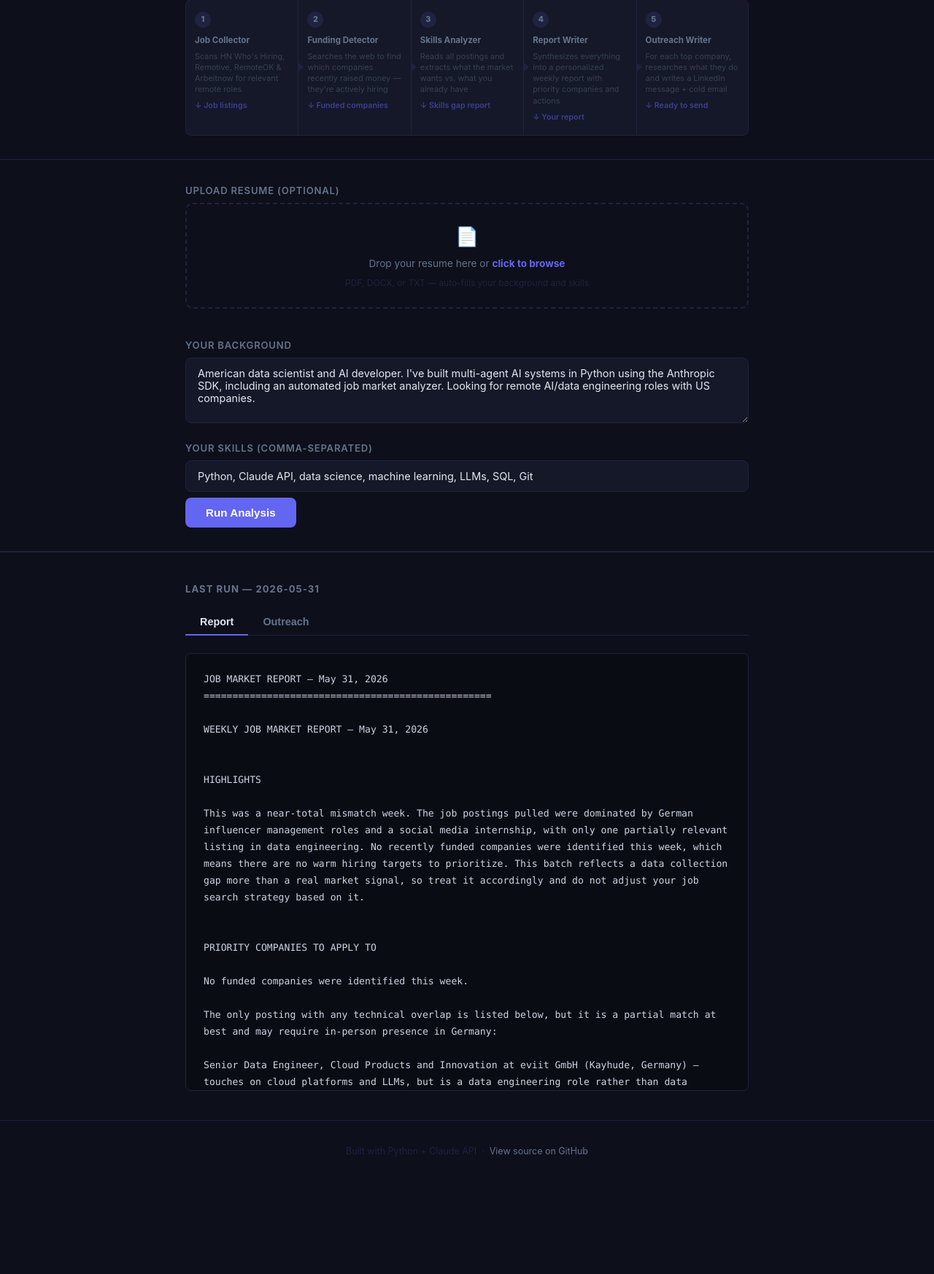
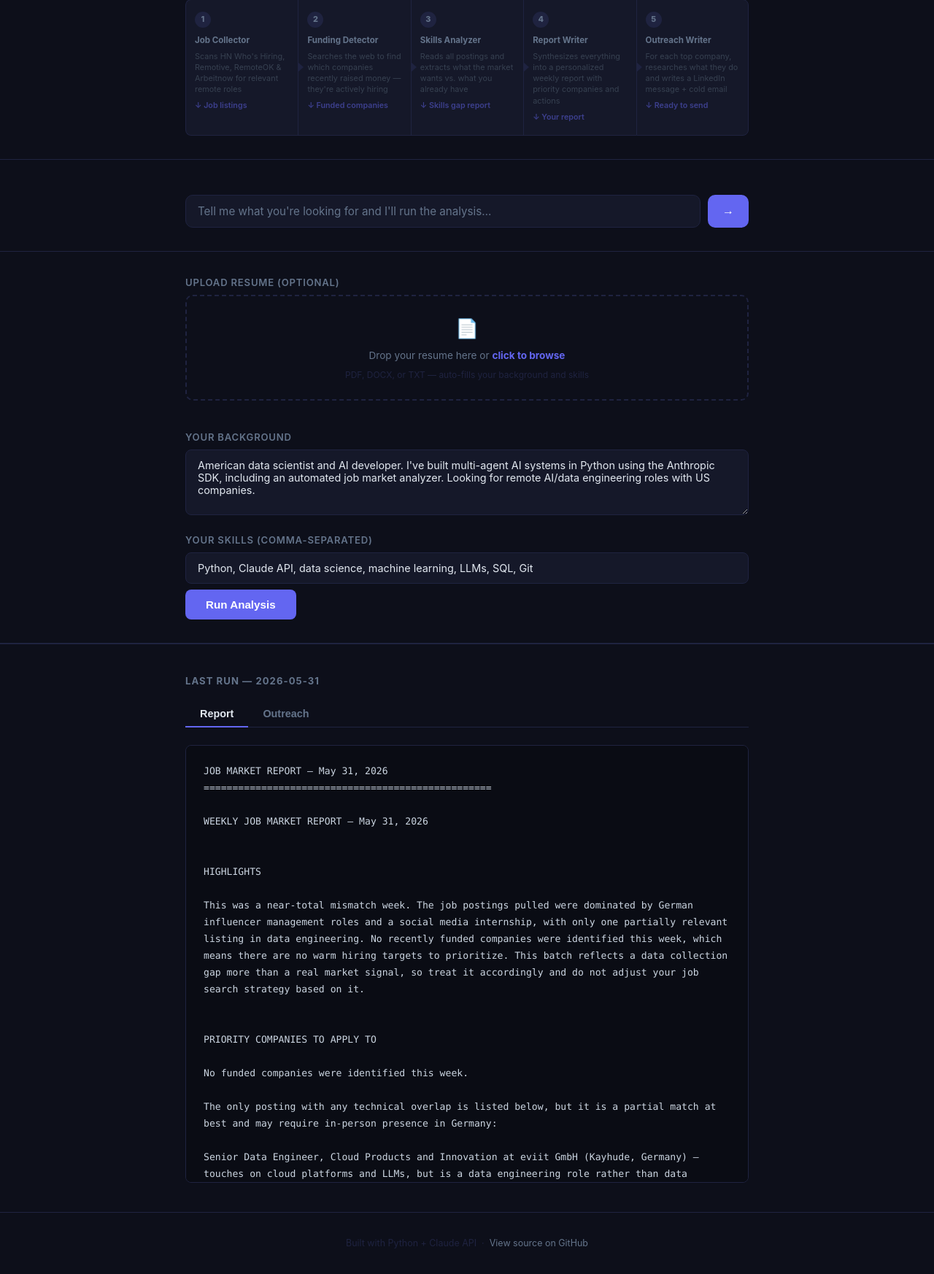
Before and after one commit to yishairasowsky/job-market-analyzer, a Flask app: page / in a window 1280 px wide. Shown: the part 173-1919 px from the top of the page at 73% size. Before the commit the page ends 1758 px from the top, so only its background shows below. Run offline with Flask 3, Linux system fonts and the light colour scheme.

Commit message:
Add chat interface — type naturally, pipeline runs automatically
- New /chat endpoint: Claude Haiku parses message, extracts background/skills, returns reply
- Chat box with bubble UI added above the form
- runPipeline() extracted as standalone function, called by both form and chat
- Send button re-enables after run completes

Co-Authored-By: Claude Sonnet 4.6 <noreply@anthropic.com>

```diff
--- a/app.py
+++ b/app.py
@@ -151,6 +151,48 @@ def _parse_resume_response(text):
     return background, skills
 
 
+@app.route("/chat", methods=["POST"])
+def chat():
+    data = request.get_json(silent=True) or {}
+    message = data.get("message", "").strip()
+
+    if not message:
+        return jsonify({"error": "Empty message."}), 400
+
+    client = anthropic.Anthropic(api_key=os.getenv("ANTHROPIC_API_KEY"))
+    last_report, _ = _latest_file(REPORTS_DIR)
+    context = f"\n\nLast report on file:\n{last_report[:2000]}" if last_report else ""
+
+    response = client.messages.create(
+        model="claude-haiku-4-5-20251001",
+        max_tokens=300,
+        messages=[{"role": "user", "content": f"""Extract job search context from this message and reply naturally.
+
+Message: "{message}"{context}
+
+Reply in exactly this format:
+BACKGROUND: [1-2 sentences about who they are and what they want. If not mentioned, leave blank]
+SKILLS: [comma-separated skills. If not mentioned, leave blank]
+REPLY: [1 warm sentence: acknowledge what they asked, say you're kicking off the analysis]"""}]
+    )
+
+    raw = response.content[0].text.strip()
+    background, skills_str, reply = "", "", "On it — running your job market analysis now."
+
+    try:
+        if "BACKGROUND:" in raw and "SKILLS:" in raw and "REPLY:" in raw:
+            bg_start = raw.index("BACKGROUND:") + len("BACKGROUND:")
+            sk_start = raw.index("SKILLS:")
+            rp_start = raw.index("REPLY:")
+            background = raw[bg_start:sk_start].strip()
+            skills_str = raw[sk_start + len("SKILLS:"):rp_start].strip()
+            reply = raw[rp_start + len("REPLY:"):].strip()
+    except Exception:
+        pass
+
+    return jsonify({"background": background, "skills": skills_str, "reply": reply})
+
+
 @app.route("/run", methods=["POST"])
 def run():
     user_background = request.form.get("background", "").strip()
--- a/templates/index.html
+++ b/templates/index.html
@@ -382,6 +382,84 @@
     }
     footer a { color: var(--muted); text-decoration: none; }
     footer a:hover { color: var(--text); }
+
+    /* ── Chat ── */
+    .chat-section {
+      padding: 2rem 0;
+      border-bottom: 1px solid var(--border);
+    }
+
+    #chatMessages {
+      display: flex;
+      flex-direction: column;
+      gap: 0.65rem;
+      margin-bottom: 1rem;
+    }
+
+    .chat-bubble {
+      max-width: 78%;
+      padding: 0.7rem 1rem;
+      border-radius: 14px;
+      font-size: 0.9rem;
+      line-height: 1.5;
+      word-break: break-word;
+    }
+
+    .chat-bubble.user {
+      background: var(--accent);
+      color: #fff;
+      align-self: flex-end;
+      border-radius: 14px 14px 3px 14px;
+    }
+
+    .chat-bubble.assistant {
+      background: var(--surface);
+      border: 1px solid var(--border);
+      color: var(--text);
+      align-self: flex-start;
+      border-radius: 14px 14px 14px 3px;
+    }
+
+    .chat-bubble.assistant.thinking {
+      color: var(--muted);
+      font-style: italic;
+    }
+
+    .chat-input-row {
+      display: flex;
+      gap: 0.6rem;
+    }
+
+    #chatInput {
+      flex: 1;
+      background: var(--surface);
+      border: 1px solid var(--border);
+      border-radius: 10px;
+      color: var(--text);
+      font-family: inherit;
+      font-size: 0.95rem;
+      padding: 0.75rem 1rem;
+      transition: border-color 0.2s;
+    }
+
+    #chatInput:focus { outline: none; border-color: var(--accent); }
+
+    #chatInput::placeholder { color: var(--muted); }
+
+    #chatSend {
+      background: var(--accent);
+      color: #fff;
+      border: none;
+      border-radius: 10px;
+      padding: 0.75rem 1.25rem;
+      font-size: 1rem;
+      cursor: pointer;
+      transition: background 0.2s;
+      flex-shrink: 0;
+    }
+
+    #chatSend:hover { background: #4f46e5; }
+    #chatSend:disabled { opacity: 0.4; cursor: not-allowed; }
   </style>
 </head>
 <body>
@@ -430,6 +508,16 @@
     </div>
   </div>
 </header>
+
+<section class="chat-section">
+  <div class="container">
+    <div id="chatMessages"></div>
+    <div class="chat-input-row">
+      <input type="text" id="chatInput" placeholder="Tell me what you're looking for and I'll run the analysis…" autocomplete="off">
+      <button id="chatSend">→</button>
+    </div>
+  </div>
+</section>
 
 <section class="form-section">
   <div class="container">
@@ -524,10 +612,13 @@
   const logBox = document.getElementById('logBox');
   const errorMsg = document.getElementById('errorMsg');
 
-  form.addEventListener('submit', async (e) => {
+  form.addEventListener('submit', (e) => {
     e.preventDefault();
+    runPipeline();
+  });
+
+  async function runPipeline() {
     startRun();
-
     const formData = new FormData(form);
 
     try {
@@ -542,7 +633,7 @@
 
         buffer += decoder.decode(value, { stream: true });
         const lines = buffer.split('\n');
-        buffer = lines.pop(); // keep incomplete line
+        buffer = lines.pop();
 
         for (const line of lines) {
           if (line.startsWith('data: ')) {
@@ -558,7 +649,59 @@
     } finally {
       endRun();
     }
+  }
+
+  // ── Chat ──
+  const chatInput = document.getElementById('chatInput');
+  const chatSend = document.getElementById('chatSend');
+
+  chatSend.addEventListener('click', sendChat);
+  chatInput.addEventListener('keydown', (e) => {
+    if (e.key === 'Enter' && !e.shiftKey) { e.preventDefault(); sendChat(); }
   });
+
+  async function sendChat() {
+    const message = chatInput.value.trim();
+    if (!message || chatSend.disabled) return;
+
+    chatInput.value = '';
+    chatSend.disabled = true;
+
+    addChatBubble('user', message);
+    const thinkingBubble = addChatBubble('assistant', 'thinking…', true);
+
+    try {
+      const res = await fetch('/chat', {
+        method: 'POST',
+        headers: { 'Content-Type': 'application/json' },
+        body: JSON.stringify({ message })
+      });
+      const data = await res.json();
+
+      thinkingBubble.classList.remove('thinking');
+      thinkingBubble.textContent = data.reply || 'Running your analysis now…';
+
+      if (data.background) document.getElementById('bgField').value = data.background;
+      if (data.skills) document.getElementById('skillsField').value = data.skills;
+
+      document.querySelector('header').scrollIntoView({ behavior: 'smooth' });
+      setTimeout(() => runPipeline(), 400);
+
+    } catch (err) {
+      thinkingBubble.classList.remove('thinking');
+      thinkingBubble.textContent = 'Something went wrong — try the form below.';
+      chatSend.disabled = false;
+    }
+  }
+
+  function addChatBubble(role, text, thinking = false) {
+    const messages = document.getElementById('chatMessages');
+    const bubble = document.createElement('div');
+    bubble.className = `chat-bubble ${role}${thinking ? ' thinking' : ''}`;
+    bubble.textContent = text;
+    messages.appendChild(bubble);
+    return bubble;
+  }
 
   function handleEvent(e) {
     if (e.type === 'agent_start') {
@@ -623,6 +766,7 @@
   function endRun() {
     runBtn.disabled = false;
     runBtn.classList.remove('loading');
+    document.getElementById('chatSend').disabled = false;
   }
 
   function switchTab(id, btn) {
```
